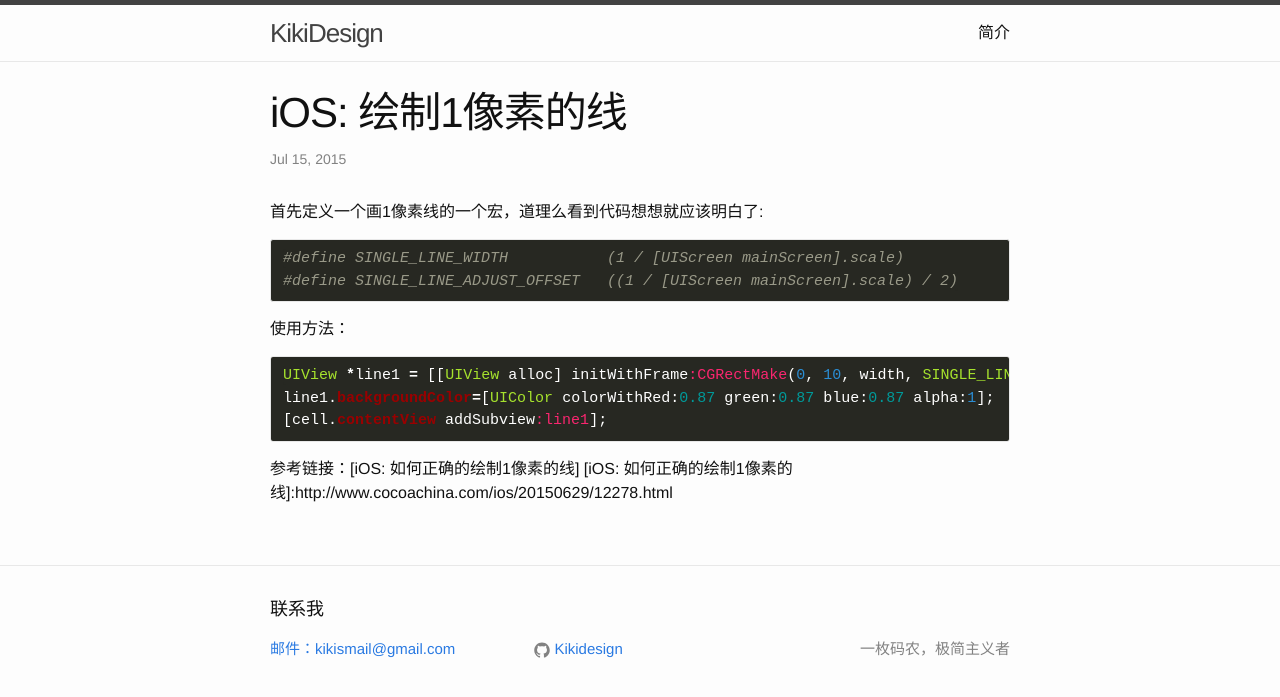
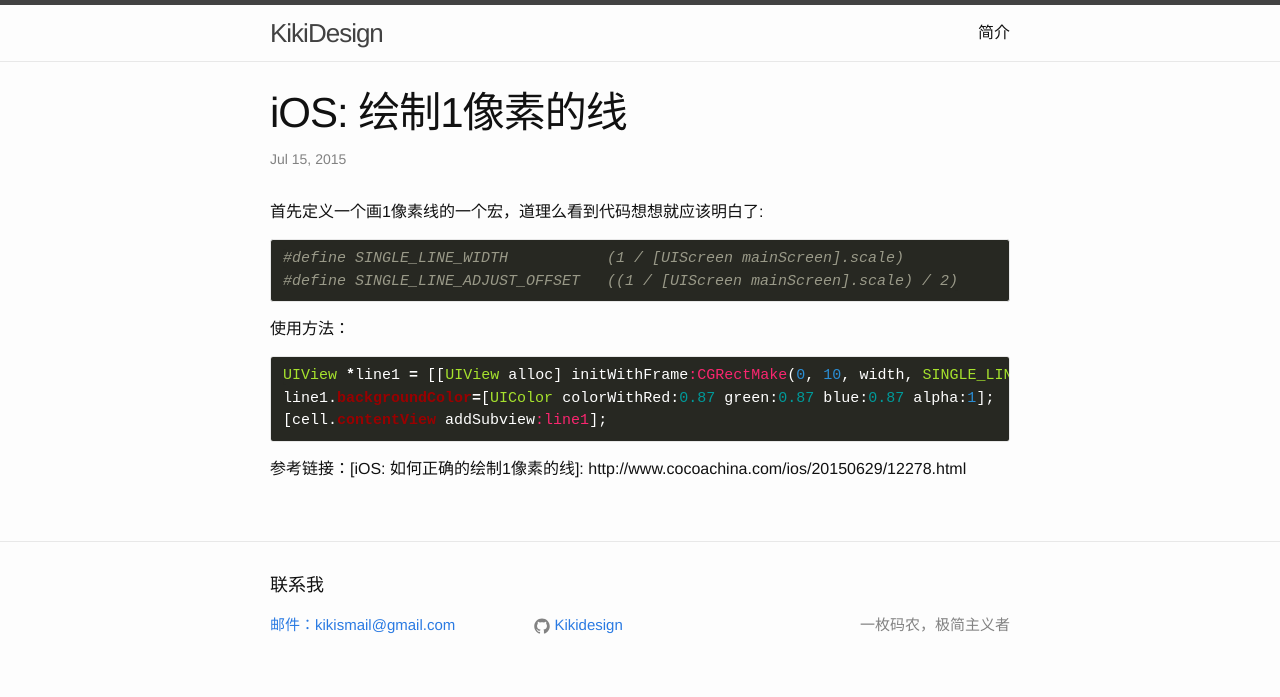
Before and after one commit to kikidesign/kikidesign.github.io, a Jekyll site: the page built from _posts/2015-07-15-1px-line.markdown, in a window 1280 px wide. Shown: the top 697 px of the page. Built offline with Jekyll 4.4.1, drawn with Linux system fonts in a browser that asks for light colours.

Commit message:
1px-line

```diff
--- a/_posts/2015-07-15-1px-line.markdown
+++ b/_posts/2015-07-15-1px-line.markdown
@@ -18,5 +18,4 @@ line1.backgroundColor=[UIColor colorWithRed:0.87 green:0.87 blue:0.87 alpha:1];
 [cell.contentView addSubview:line1];
 {% endhighlight %}
 
-参考链接：[iOS: 如何正确的绘制1像素的线]
-[iOS: 如何正确的绘制1像素的线]:http://www.cocoachina.com/ios/20150629/12278.html
+参考链接：[iOS: 如何正确的绘制1像素的线]: http://www.cocoachina.com/ios/20150629/12278.html
```
